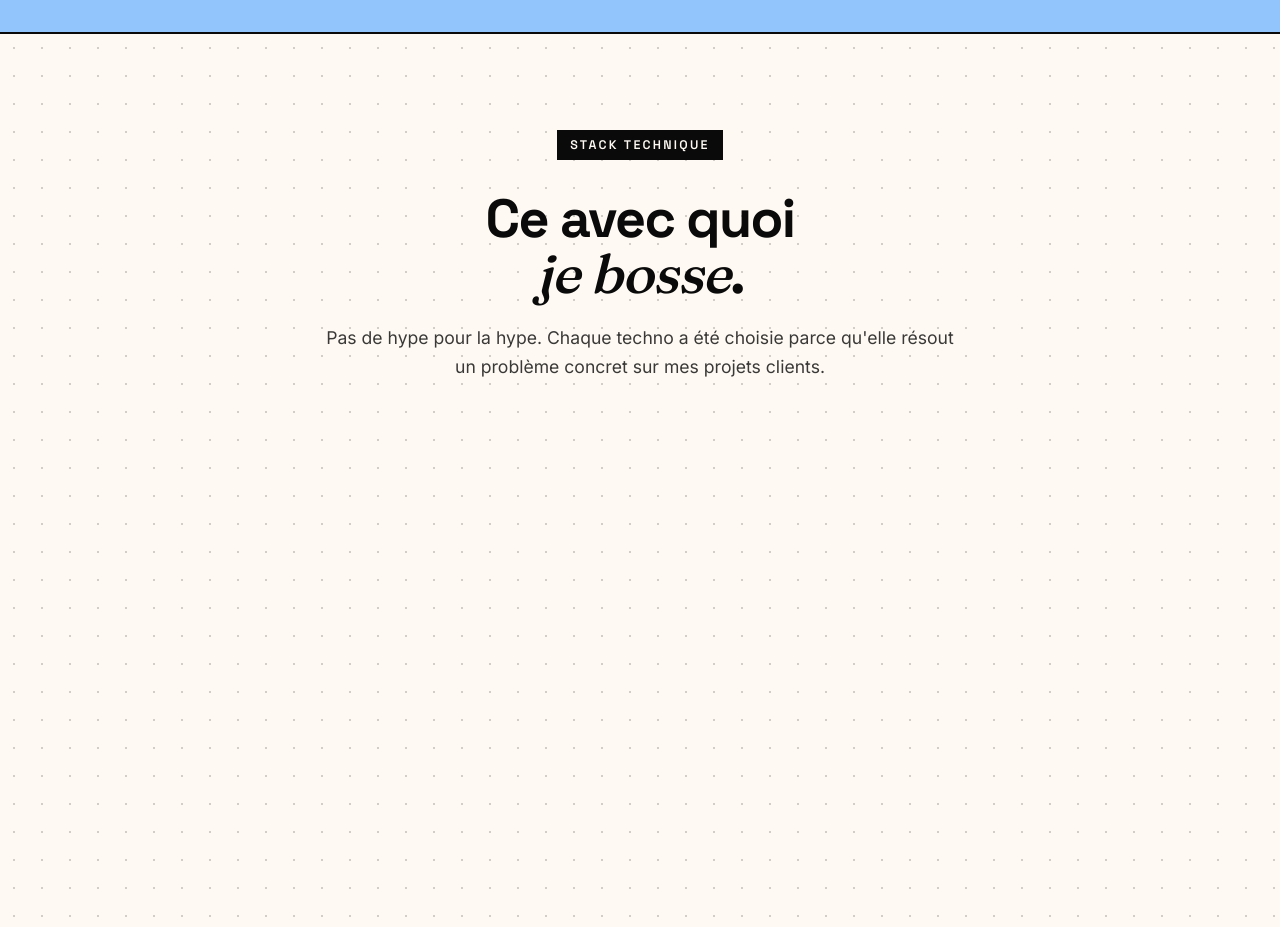
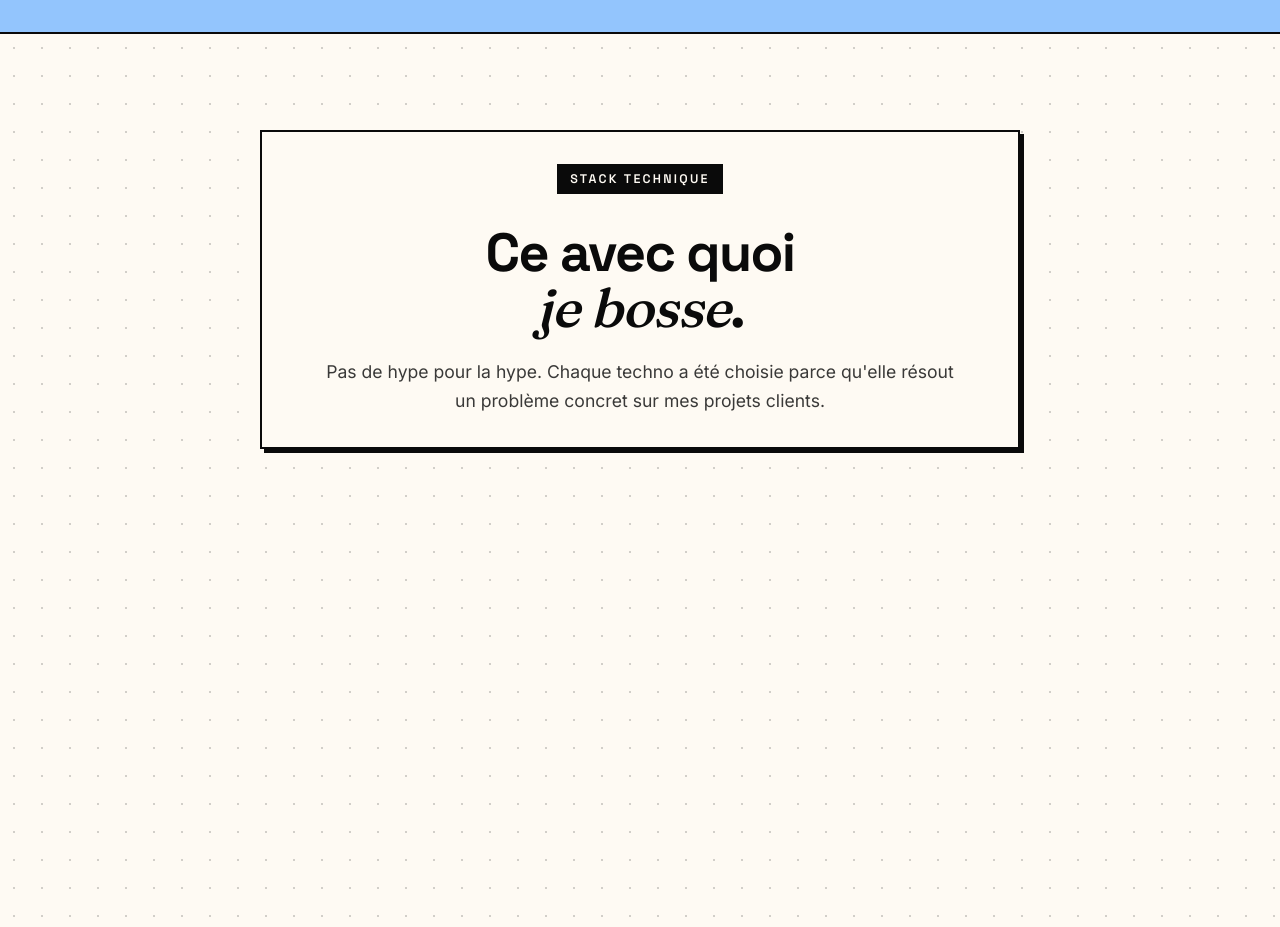
Before and after one commit to Weylland/site-perso, a Next.js app: page /a-propos in a window 1280 px wide. Shown: the part 1940-2867 px from the top of the page. Built offline with nearby package versions, Linux system fonts and the light colour scheme.

Commit message:
fix(about): add bordered header box to Stack section (section-dots pattern)

```diff
--- a/src/components/sections/AboutStack.tsx
+++ b/src/components/sections/AboutStack.tsx
@@ -28,7 +28,7 @@ export function AboutStack() {
       className="bg-cream section-dots border-b-[2.5px] border-ink py-24"
     >
       <div className="max-w-7xl mx-auto px-8">
-        <div className="text-center mb-16">
+        <div className="text-center mb-16 bg-cream border-[2.5px] border-ink shadow-brutal max-w-[760px] mx-auto p-8">
           <span className="section-label">Stack technique</span>
           <h2 className="mt-4">
             Ce avec quoi
```
